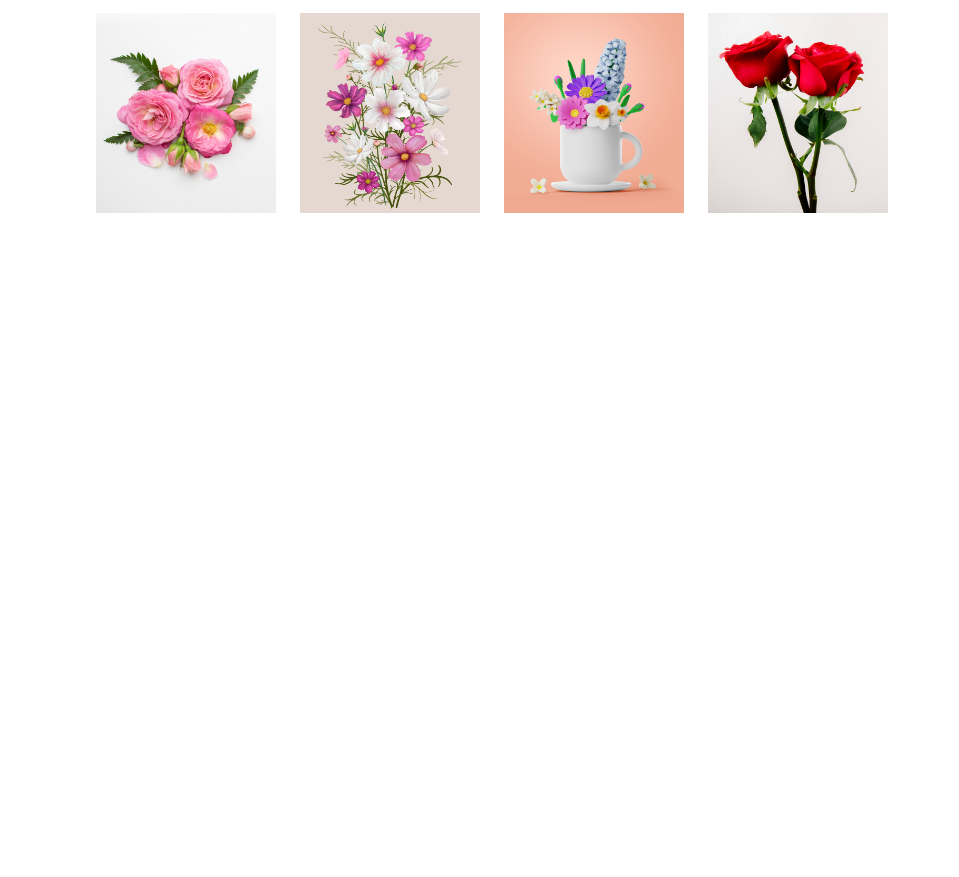
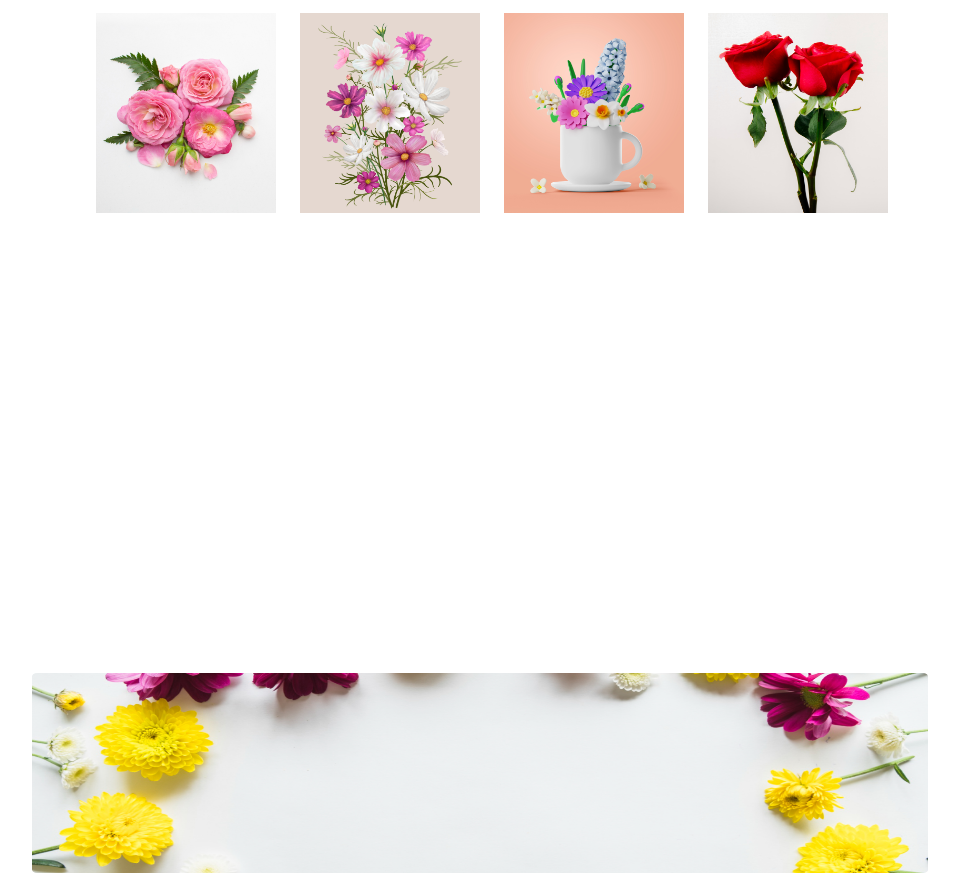
Before and after one commit to saifulislamnayon/saiful-first-assignment, a plain HTML site: page index.html in a window 1280 px wide. Shown: the part 2263-3140 px from the top of the page, without its empty margins (148-1107 px from the left). Before the commit the page ends 2936 px from the top, so only its background shows below. Drawn offline with Linux system fonts and the light colour scheme.

Commit message:
image added

```diff
--- a/index.html
+++ b/index.html
@@ -6,7 +6,7 @@
     <title>Assignment-1</title>
     <link rel="stylesheet" href="style.css">
 </head>
-<bod
+<body>
     <header>
         <section>
       <div class="banner-container">
@@ -91,6 +91,11 @@
             </section>
     </main>
     <footer>
+        <section>
+            <div>
+                <img class="footer" src="./asset/Flower Asset/Rectangle 9.png" alt="">
+            </div>
+        </section>
 </footer>
 </body>
 </html>
--- a/style.css
+++ b/style.css
@@ -127,3 +127,10 @@ text-align: center;
 paddin:5px;
 margin-top: 60px;
 }
+.footer{
+    width:70%;
+    height: 200px;
+    text-align: center;
+    margin-left: 180px;
+
+}
```
